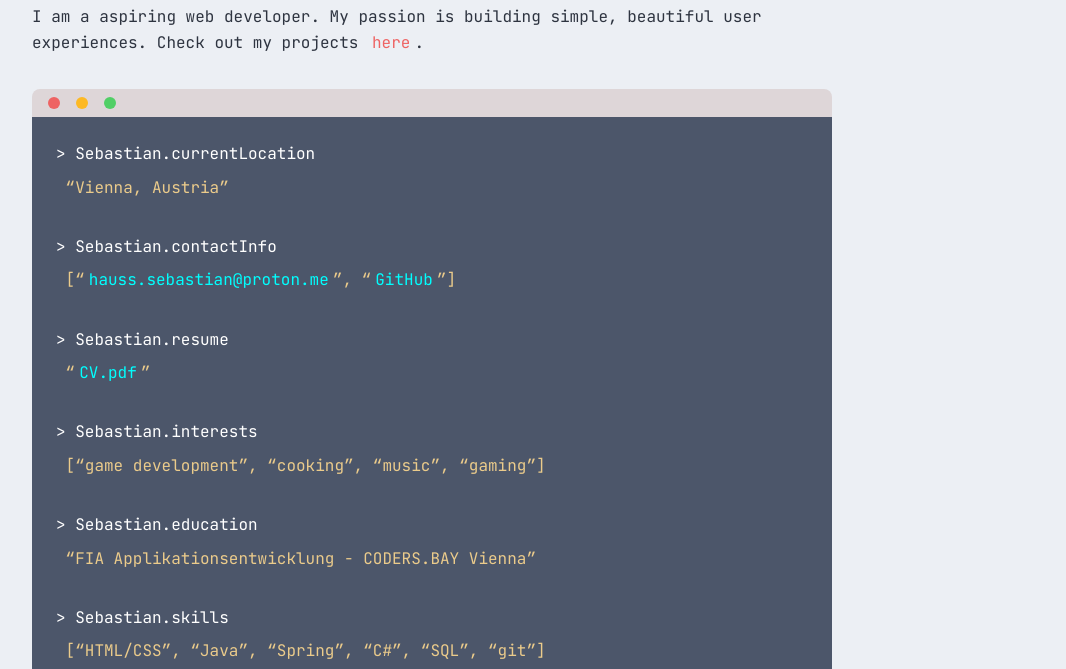
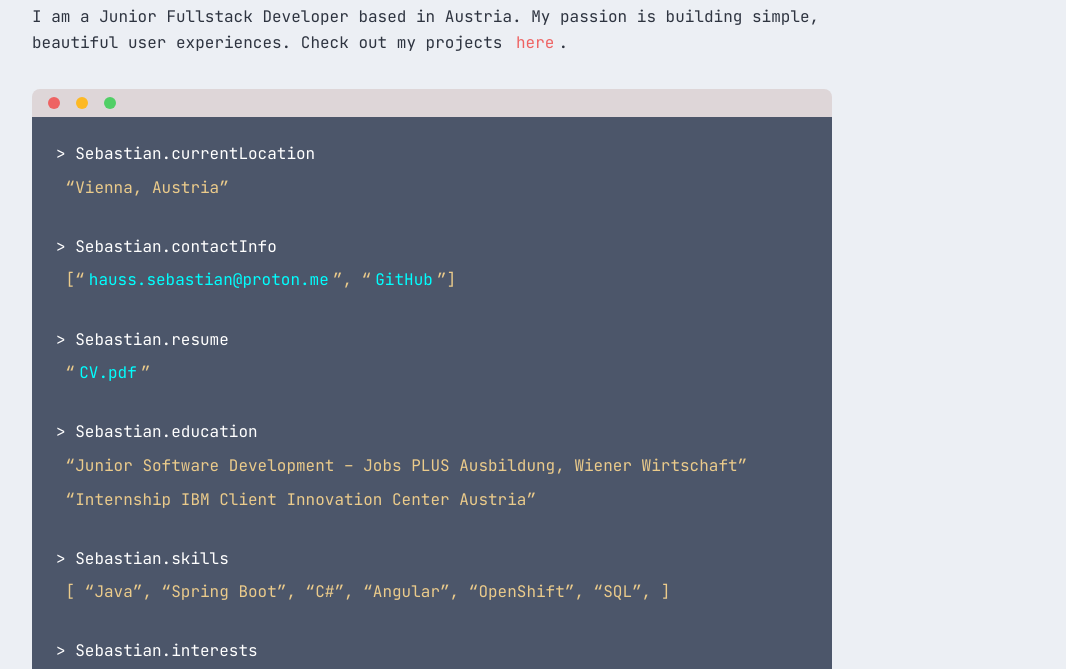
Before and after one commit to SebastianHauss/portfolio-website, a plain HTML site: page index.html in a window 1280 px wide. Shown: the part 245-914 px from the top of the page, without its empty margins (208-1274 px from the left). Drawn offline with Linux system fonts and the light colour scheme.

Commit message:
Update skills on homepage

```diff
--- a/index.html
+++ b/index.html
@@ -1,11 +1,13 @@
 <!DOCTYPE html>
 <html lang="en">
+
 <head>
   <meta charset="UTF-8">
   <meta name="viewport" content="width=device-width, initial-scale=1.0">
   <link rel="stylesheet" href="CSS/main.css">
   <title>Home | Sebastian's Portfolio</title>
 </head>
+
 <body>
   <header>
     <nav class="flex-container-nav">
@@ -22,7 +24,8 @@
       <div class="container-inline-block">
         <p class="typewriter-text big-text">Sebastian Hauß</p>
       </div>
-      <p>I am a aspiring web developer. My passion is building simple, beautiful user experiences. Check out my projects <a href="pages/projects.html" class="here">here</a>.</p><br>
+      <p>I am a Junior Fullstack Developer based in Austria. My passion is building simple, beautiful user experiences.
+        Check out my projects <a href="pages/projects.html" class="here">here</a>.</p><br>
     </div>
 
     <div class=fakeMenu>
@@ -35,23 +38,38 @@
       <p class="line1">> Sebastian.currentLocation</p>
       <p class="line2">&nbsp;&ldquo;Vienna, Austria&rdquo;</p><br>
       <p class="line1">> Sebastian.contactInfo</p>
-        <p class="line2">&nbsp;&#91;&ldquo;<a title="Send me an E-Mail" href="mailto:hauss.sebastian@proton.me" class="terminal">hauss.sebastian@proton.me</a>&rdquo;, &ldquo;<a title="Go to github.com/SebastianHauss" href="https://github.com/SebastianHauss" target="_blank" class="terminal">GitHub</a>&rdquo;&#93;</p><br>
+      <p class="line2">&nbsp;&#91;&ldquo;<a title="Send me an E-Mail" href="mailto:hauss.sebastian@proton.me"
+          class="terminal">hauss.sebastian@proton.me</a>&rdquo;, &ldquo;<a title="Go to github.com/SebastianHauss"
+          href="https://github.com/SebastianHauss" target="_blank" class="terminal">GitHub</a>&rdquo;&#93;</p><br>
       <p class="line1">> Sebastian.resume</p>
-        <p class="line2">&nbsp;&ldquo;<a title="Download my resume" href="doc/CV_SebastianHauss.pdf" download="CV" class="terminal">CV.pdf</a>&rdquo;</p><br>
+      <p class="line2">&nbsp;&ldquo;<a title="Download my resume" href="doc/Lebenslauf_SebastianHauss.pdf" download="CV"
+          class="terminal">CV.pdf</a>&rdquo;</p><br>
+      <p class="line1">> Sebastian.education</p>
+      <p class="line2">&nbsp;&ldquo;Junior Software Development – Jobs PLUS Ausbildung, Wiener Wirtschaft&rdquo;</p>
+      <p class="line2">&nbsp;&ldquo;Internship IBM Client Innovation Center Austria&rdquo;</p><br>
+      <p class="line1">> Sebastian.skills</p>
+      <p class="line2">&nbsp;&#91;
+        &ldquo;Java&rdquo;,
+        &ldquo;Spring Boot&rdquo;,
+        &ldquo;C#&rdquo;,
+        &ldquo;Angular&rdquo;,
+        &ldquo;OpenShift&rdquo;,
+        &ldquo;SQL&rdquo;,
+        &#93;</p><br>
       <p class="line1">> Sebastian.interests</p>
-        <p class="line2">&nbsp;&#91;&ldquo;game development&rdquo;, &ldquo;cooking&rdquo;, &ldquo;music&rdquo;, &ldquo;gaming&rdquo;&#93;</p><br>
-        <p class="line1">> Sebastian.education</p>
-        <p class="line2">&nbsp;&ldquo;FIA Applikationsentwicklung - CODERS.BAY Vienna&rdquo;</p><br>
-        <p class="line1">> Sebastian.skills</p>
-        <p class="line2">&nbsp;&#91;&ldquo;HTML/CSS&rdquo;, &ldquo;Java&rdquo;, &ldquo;Spring&rdquo;, &ldquo;C#&rdquo;, &ldquo;SQL&rdquo;, &ldquo;git&rdquo;&#93;</p><br>
+      <p class="line2">&nbsp;&#91;&ldquo;game development&rdquo;, &ldquo;cooking&rdquo;, &ldquo;music&rdquo;,
+        &ldquo;gaming&rdquo;&#93;</p><br>
       <p class="line4">><span class="cursor"> _</span></p>
     </div>
   </main>
 
   <footer>
-    <p><a title="Go to github.com/SebastianHauss" href="https://github.com/SebastianHauss" target="_blank"><img src="img/github_icon.png" alt="GitHub icon link" class="contactIcons contactIconsText"></a></p><br>
-    <p><a title="Go to at.linkedin.com/..." href="" target="_blank"><img src="img/linkedin_icon.png" alt="LinkedIn icon" class="contactIcons"></a></p>
+    <p><a title="Go to github.com/SebastianHauss" href="https://github.com/SebastianHauss" target="_blank"><img
+          src="img/github_icon.png" alt="GitHub icon link" class="contactIcons contactIconsText"></a></p><br>
+    <p><a title="Go to at.linkedin.com/..." href="" target="_blank"><img src="img/linkedin_icon.png" alt="LinkedIn icon"
+          class="contactIcons"></a></p>
   </footer>
 
 </body>
+
 </html>
```
Lines whose indentation alone changed are shown as unchanged.
